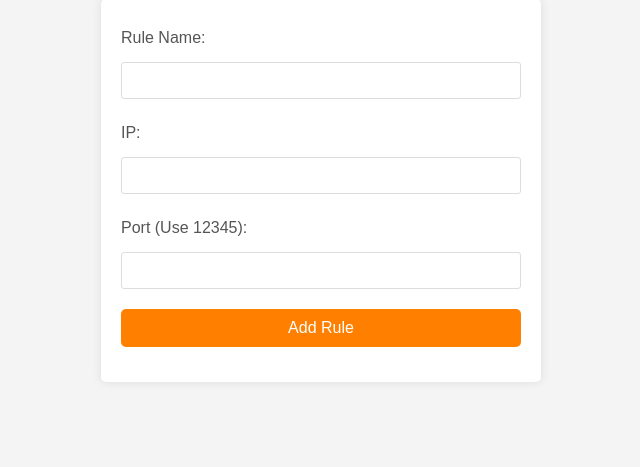
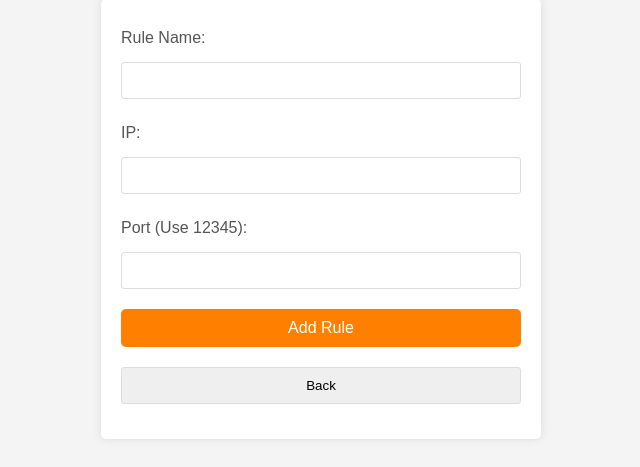
Before and after one commit to aluna4/CSC190, a Django app: page /add_rule/ in a window 1280 px wide. Shown: the part 191-658 px from the top of the page, without its empty margins (319-959 px from the left). Run offline with Django 4.2, Linux system fonts and the light colour scheme.

Commit message:
Update AddRule.html
add a back button, Phoenix logo now links to home page

```diff
--- a/PhoenixFirewall/main/templates/AddRule.html
+++ b/PhoenixFirewall/main/templates/AddRule.html
@@ -69,7 +69,9 @@
 <body>
     <header>
         {% load static %}
-        <img src="{% static 'logo.png' %}" alt="Logo" style="width: 100px; height: auto">
+        <a href = "{% url 'home' %}">
+            <img src="{% static 'logo.png' %}" alt="Logo" style="width: 100px; height: auto">
+        </a>
     </header>
 
     <h1>{{ role }}</h1>
@@ -85,7 +87,9 @@
         <input type="text" id="port" name="port">
 
         <input type="submit" value="Add Rule">
-
+        <a href="{% url 'user' %}">
+            <input type="button" name="Back" value="Back">
+        </a>
     </form>
 </body>
 </html>
```
